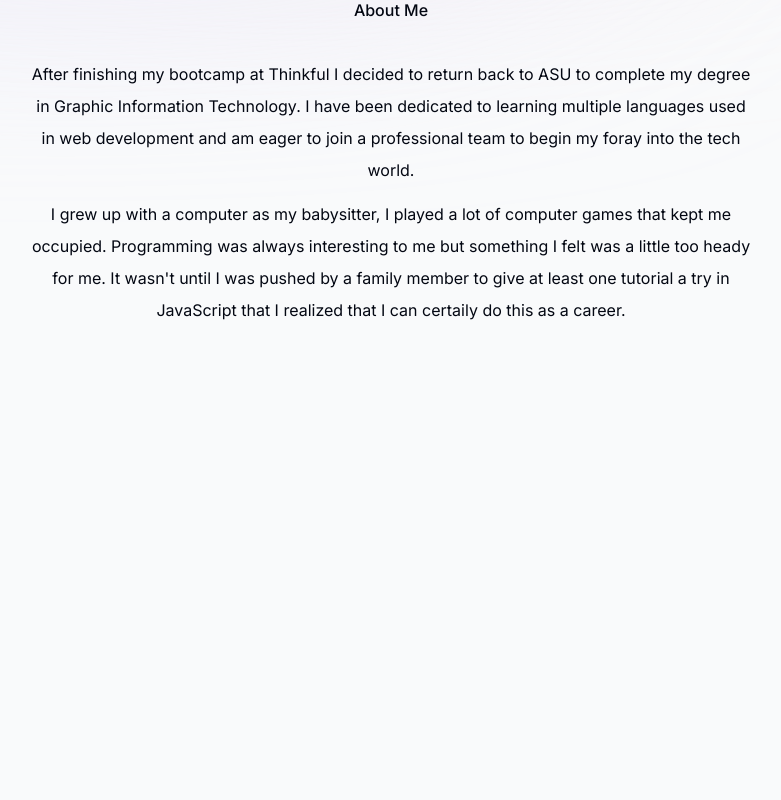
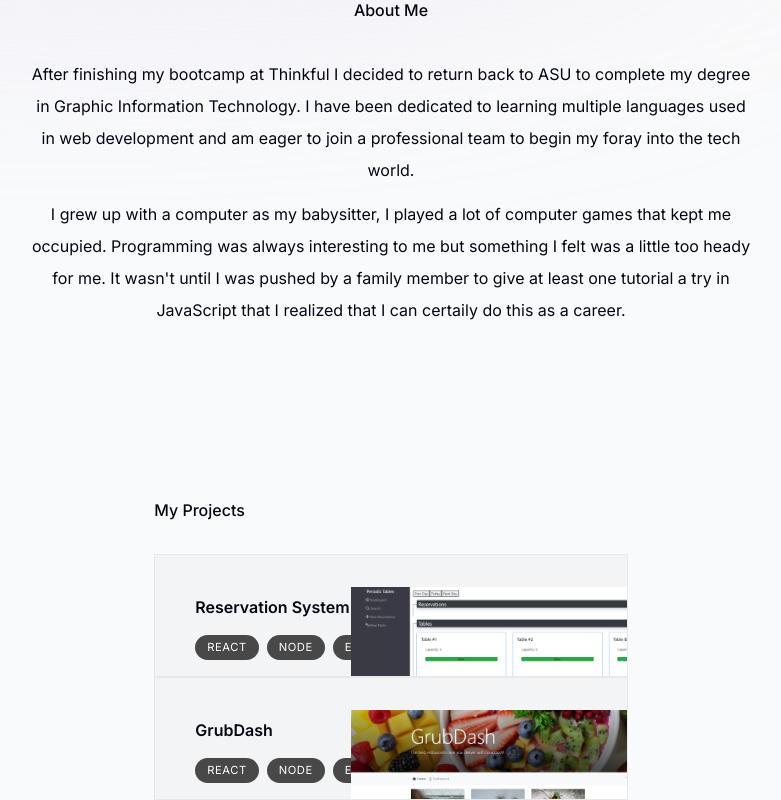
Before and after one commit to JonEast87/portfolio, a Next.js app: page / in a window 1280 px wide. Shown: the part 684-1484 px from the top of the page, without its empty margins (249-1030 px from the left). Before the commit the page ends 1182 px from the top, so only its background shows below. Built offline with nearby package versions, Linux system fonts and the light colour scheme.

Commit message:
good point to commit even though the cards are still a mess, am fixing them atm

```diff
--- a/app/layout.tsx
+++ b/app/layout.tsx
@@ -16,18 +16,17 @@ export default function RootLayout({
   children: React.ReactNode;
 }) {
   return (
-    <html lang="en">
+    <html lang="en" className="!scroll-smooth">
       <body
-        className={`${inter.className} bg-gray-50 text-gray-950
-        relative pt-28 sm:pt-36`}
+        className={`${inter.className} bg-gray-50 text-gray-950 relative pt-28 sm:pt-36 `}
       >
         <div
           className="bg-[#fbe2e3] absolute top-[-6rem] -z-10 right-[11rem] h-[31.25rem]
-          w-[31.25rem] rounded-full blur-[10rem] sm:w-[68.75rem] dark:bg-[#946263]"
+        w-[31.25rem] rounded-full blur-[10rem] sm:w-[68.75rem] dark:bg-[#946263]"
         ></div>
         <div
-          className="bg-[#dbd7fb] absolute top-[-1rem] -z-10 left-[-35rem] h-[31.25rem] w-[50rem] rounded-full blur-[10rem] sm:w-[68.75rem]
-          md:left-[-33rem] lg:left-[-28rem] xl:left-[-15rem] 2xl:left-[-5rem] dark:bg-[#676394]"
+          className="bg-[#dbd7fb] absolute top-[-1rem] -z-10 left-[-35rem] h-[31.25rem]
+        w-[50rem] rounded-full blur-[10rem] sm:w-[68.75rem] md:left-[-33rem] lg:left-[-28rem] xl:left-[-15rem] 2xl:left-[-5rem] dark:bg-[#676394]"
         ></div>
 
         <Header />
--- a/app/page.tsx
+++ b/app/page.tsx
@@ -1,5 +1,6 @@
 import About from "@/components/about";
 import Intro from "@/components/intro";
+import Projects from "@/components/projects";
 import SectionDivider from "@/components/section-divider";
 
 export default function Home() {
@@ -8,6 +9,7 @@ export default function Home() {
       <Intro />
       <SectionDivider />
       <About />
+      <Projects />
     </main>
   );
 }
--- /dev/null
+++ b/components/projects.tsx
@@ -0,0 +1,56 @@
+"use client";
+
+import React from "react";
+import SectionHeading from "./section-heading";
+import Image from "next/image";
+import { projectsData } from "@/lib/data";
+
+import { motion } from "framer-motion";
+
+export default function Projects() {
+  return (
+    <section>
+      <SectionHeading>My projects</SectionHeading>
+      <div>
+        {projectsData.map((project, index) => (
+          // Creating fragment so that the key is not stored along with the entry itself
+          <React.Fragment key={index}>
+            <Project {...project} />
+          </React.Fragment>
+        ))}
+      </div>
+    </section>
+  );
+}
+
+// Because the data object was already defined in data.ts using the typeof structure of the
+// objects will implicity declare the needed types
+type ProjectProps = (typeof projectsData)[number];
+
+function Project({ title, description, tags, imageUrl }: ProjectProps) {
+  return (
+    <section className="bg-gray-100 max-w-[42rem] border border-black/5 overflow-hidden sm:pr-8 relative">
+      <div className="py-4 px-5 sm:pl-10 sm:pr-2 sm:pt-10">
+        <h3 className="text-2x1 font-semibold">{title}</h3>
+        <p className="mt-2 leading-relaxed text-gray-700">{description}</p>
+        <ul className="flex flex-wrap mt-4 gap-2">
+          {tags.map((tag, index) => (
+            <li
+              className="bg-black/[0.7] px-3 py-1 text-[0.7rem] uppercase tracking-wider text-white rounded-full"
+              key={index}
+            >
+              {tag}
+            </li>
+          ))}
+        </ul>
+      </div>
+
+      <Image
+        src={imageUrl}
+        alt="Jonathan portrait"
+        quality="95"
+        className="absolute top-8 -right-40 w-[27.25rem]"
+      />
+    </section>
+  );
+}
```
